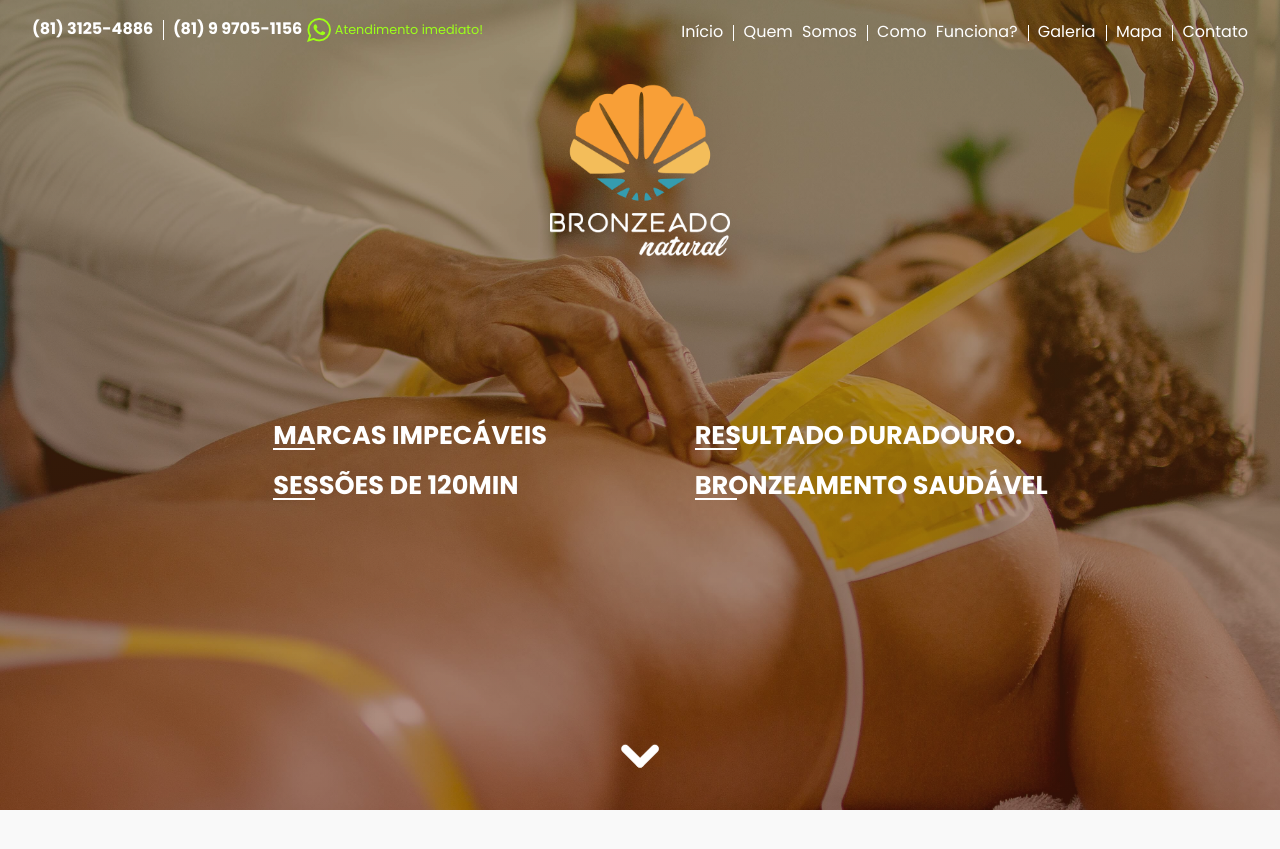
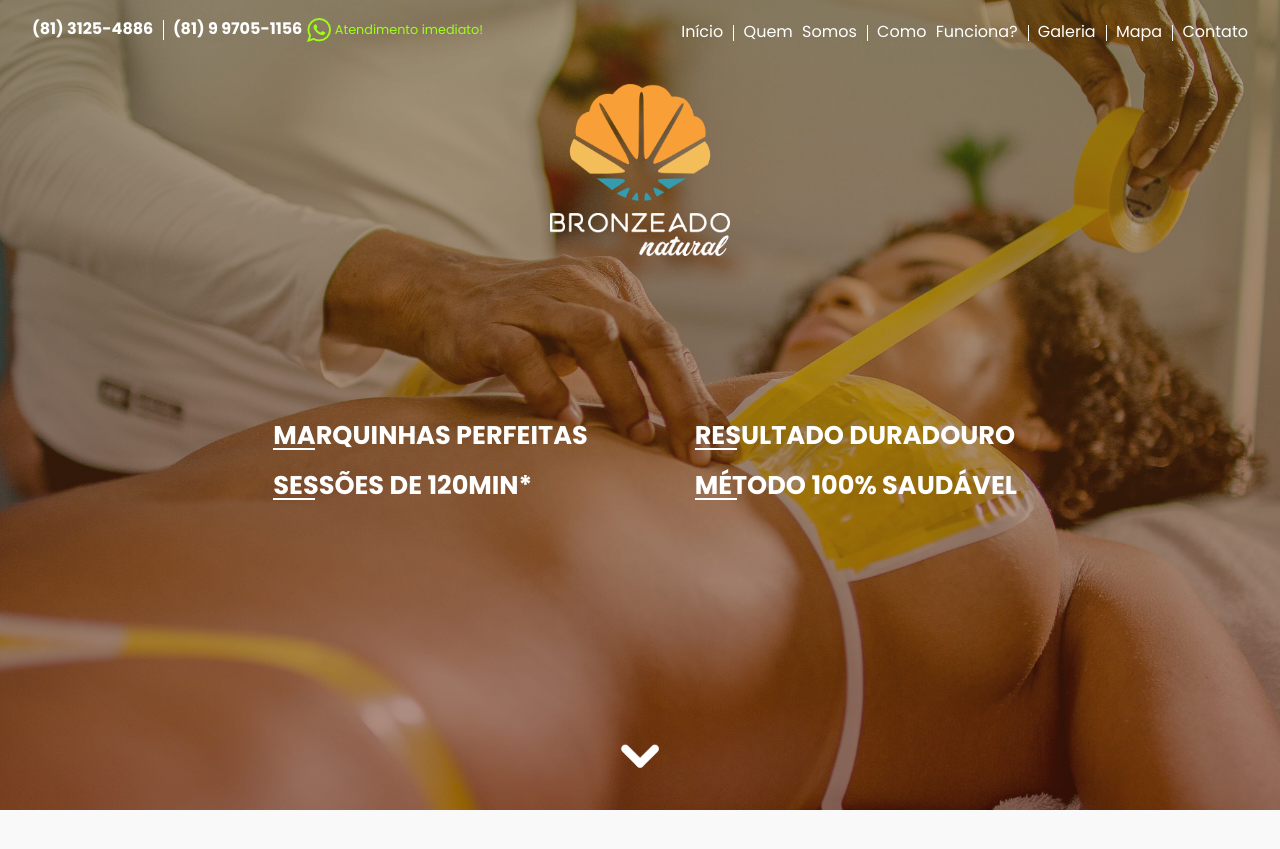
Before and after one commit to betodasilva/bronzeadonatural, a Jekyll site: the page built from index.md, in a window 1280 px wide and 900 px high. Shown: the top 849 px of the window. Built offline with Jekyll 4.4.1, drawn with Linux system fonts in a browser that asks for light colours; nearby versions of some CDN libraries; some of the changed text lies outside the part shown.

Commit message:
Text adjusments

```diff
--- a/_layouts/default.html
+++ b/_layouts/default.html
@@ -19,10 +19,10 @@
 
             <div class="col-xs-12 col-md-8 col-md-offset-1 start-md phrases-container">
               <div class="phrases">
-                <div><h4>Marcas Impecáveis</h4></div>
-                <div><h4>Resultado Duradouro.</h4></div>
-                <div><h4>Sessões de 120min</h4></div>
-                <div><h4>Bronzeamento Saudável</h4></div>
+                <div><h4>Marquinhas Perfeitas</h4></div>
+                <div><h4>Resultado Duradouro</h4></div>
+                <div><h4>Sessões de 120min*</h4></div>
+                <div><h4>Método 100% Saudável</h4></div>
               </div>
             </div>
             <a href="#quem-somos" class="arrow-bounce bounce"></a>
@@ -32,20 +32,20 @@
       <div class="container">
         <section id="quem-somos" class="row center-xs section-margin">
           <div class="col-xs-12">
-            <h1 class="title medium">Quem Somos Nós?</h1>
+            <h1 class="title medium">Quem Somos</h1>
             <p>A Bronzeado Natural é a primeira empresa especializada em bronzeamento natural de Pernambuco. Estamos há mais de um ano no mercado cumprindo com nosso principal objetivo: deixar nossas clientes satisfeitas e com o bronze perfeito. Além de ficar com uma cor impecável, nossas clientes saem da nossa clinica super relaxadas. Na Bronzeado Natural tudo é pensado para que proporcionar a melhor experiência, desde o atendimento diferenciado, até a privacidade e o conforto durante o bronze.</p>
           </div>
           <div class="short col-sm-4">
             <h3 class="title bold orange">Mais de um ano no mercado</h3>
-            <p>Realizando Bronzeamento para diversas clientes no Recife</p>
+            <p>Atendendo clientes do Recife e Região Metropolitana</p>
           </div>
           <div class="short col-sm-4">
             <h3 class="title bold orange">500+ Clientes</h3>
-            <p>Atendidas desde o começo. Todas com ótimos resultados e sem complicações de saúde</p>
+            <p>Atendidas e satisfeitas com o bronze</p>
           </div>
           <div class="short col-sm-4">
-            <h3 class="title bold orange">Satisfação</h3>
-            <p>Garantida para todas que fazem um bronzeamento natural conosco</p>
+            <h3 class="title bold orange">Garantimos um bronze perfeito</h3>
+            <p>e atendimento diferenciado à todas as clientes</p>
           </div>
         </section>
         <div class="hor-separator"></div>
@@ -120,10 +120,10 @@
           <div class="col-xs-12 center-xs">
             <h1 class="title medium" style="margin-bottom: 0.5em;">Localização</h1>
             <div class="text">
-              <p>Estamos localizados na<br>R. Srg. Waldir Correia, 151 - Boa Viagem</p>
+              <p>Estamos localizados na<br>Rua Baronesa de Palmares, 151 - Boa Viagem</p>
               <p class="no-margin">Horário de Funcionamento:</p>
-              <p class="no-margin"><strong>Seg a Sex</strong> 09:00 até 18:00</p>
-              <p><strong>Sáb</strong> 09:00 até 14:00</p>
+              <p class="no-margin"><strong>Seg a Sex</strong> 07:00h às 14:00h</p>
+              <p><strong>Sáb</strong> 08:00h às 14:00h</p>
             </div>
           </div>
           <div class="col-xs-12">
@@ -140,6 +140,7 @@
         <section id="contato" class="contact row">
           <div class="col-xs-12 center-xs">
             <h1 class="title medium">Entre em contato</h1>
+            <h3 style="margin-top:0;">E tire suas dúvidas sobre nossos procedimentos e cursos</h3>
           </div>
           <div class="col-xs-12">
             <form action="https://formspree.io/betodasilvajr@gmail.com"
```
